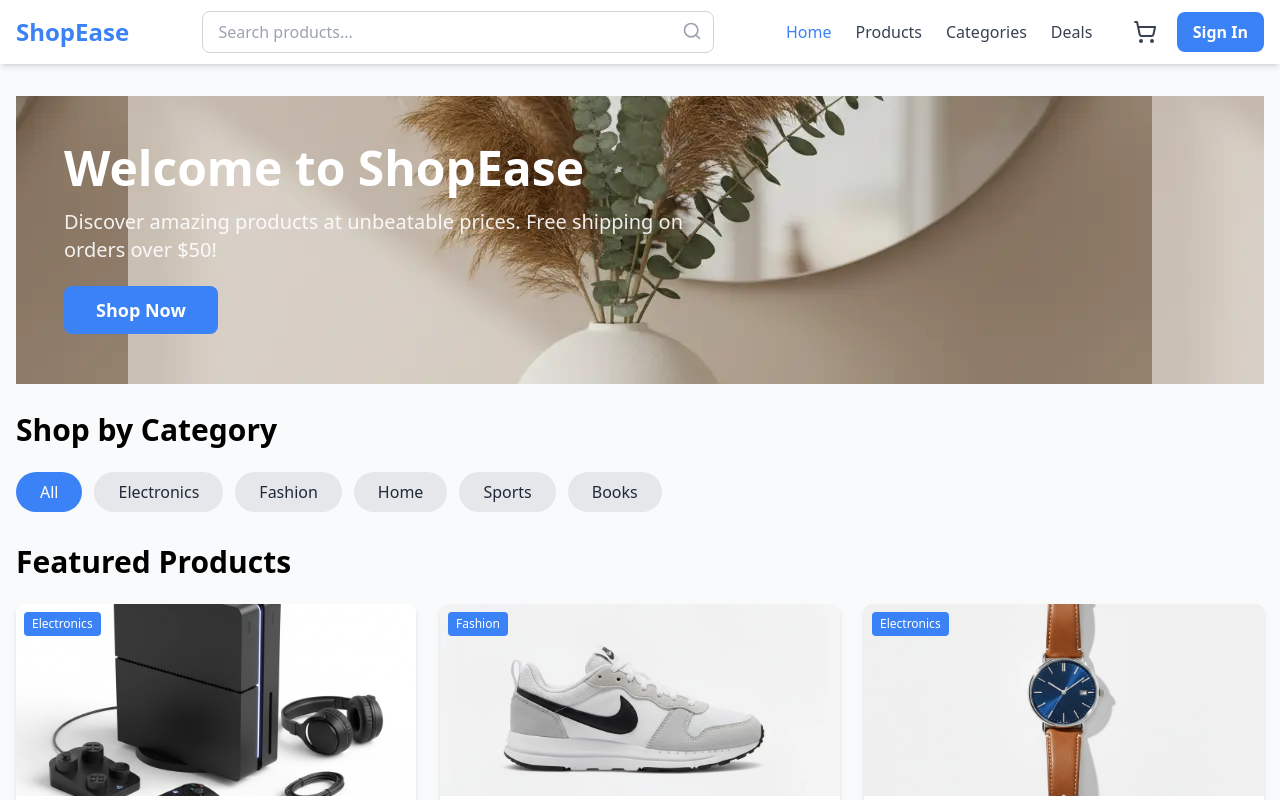
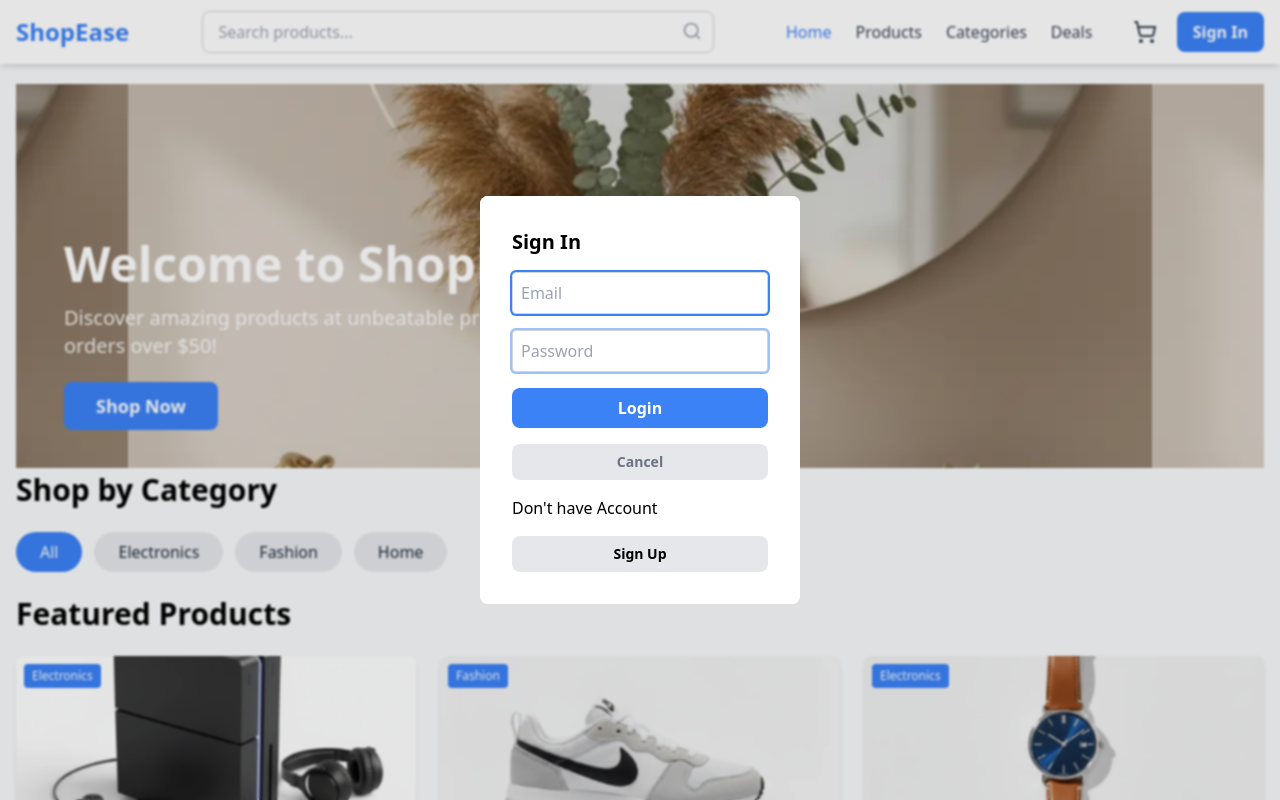
Before and after one commit to arpon-dev-stack/ShopEase, a React (Vite) app: page / in a window 1280 px wide. Both pictures are taken after a click on the button "Sign In". Shown: the top 800 px of the page. Built offline with nearby package versions, Linux system fonts and the light colour scheme.

Commit message:
add some new features

```diff
--- a/src/App.jsx
+++ b/src/App.jsx
@@ -10,40 +10,12 @@ import Categorie from './pages/Categorie'
 import Deal from './pages/Deal';
 
 function App() {
-  // const [cartItems, setCartItems] = useState([]);
-
-  // const handleAddToCart = (product) => {
-  //   setCartItems(prevItems => {
-  //     const existingItem = prevItems.find(item => item.id === product.id);
-  //     if (existingItem) {
-  //       return prevItems.map(item =>
-  //         item.id === product.id
-  //           ? { ...item, quantity: item.quantity + (product.quantity || 1) }
-  //           : item
-  //       );
-  //     }
-  //     return [...prevItems, { ...product, quantity: product.quantity || 1 }];
-  //   });
-  // };
-
-  // const handleRemoveItem = (productId) => {
-  //   setCartItems(prevItems => prevItems.filter(item => item.id !== productId));
-  // };
-
-  // const handleUpdateQuantity = (productId, newQuantity) => {
-  //   if (newQuantity < 1) return;
-  //   setCartItems(prevItems =>
-  //     prevItems.map(item =>
-  //       item.id === productId ? { ...item, quantity: newQuantity } : item
-  //     )
-  //   );
-  // };
 
   return (
     <Router>
-      <div className="min-w-[280px] max-w-[1400px] mx-auto flex flex-col">
+      <div className="min-w-[280px] max-w-[1400px] mx-auto flex flex-col relative">
         <Header/>
-        <main className="flex-1 container mx-auto px-4 py-8">
+        <main className="flex-1 container mx-auto px-4 py-5 z-30">
           <Routes>
             <Route path="/" element={<Home/>} />
             <Route path="/products" element={<ProductList/>} />
--- a/src/components/Cart.jsx
+++ b/src/components/Cart.jsx
@@ -7,7 +7,7 @@ import { selectCartTotals } from '../features/cart/cartSelectors';
 const Cart = () => {
   const dispatch = useDispatch();
   const cartItems = useSelector(state => state.cart);
-  const {shipping} = useSelector(selectCartTotals);
+  const { shipping } = useSelector(selectCartTotals);
 
   const calculateTotal = () => {
     return cartItems.items.reduce((total, item) => total + item.price * item.quantity, 0);
@@ -28,60 +28,56 @@ const Cart = () => {
   }
 
   return (
-    <div className="bg-white rounded-lg shadow-md p-6">
+    <div className="bg-white rounded-lg shadow-md sm:p-6">
       <h2 className="text-2xl font-bold text-gray-800 mb-6">Shopping Cart</h2>
 
       {/* Cart Items */}
-      <div className="grid grid-cols-4 grid-flow-row">
+      <div className="">
         {cartItems.items.map((item) => (
-          <div key={item.id} className="col-span-4 grid grid-cols-subgrid items-center border-b h-40">
+          <div key={item.id} className="border-b grid grid-cols-2">
             {/* Product Image */}
-            <div className="h-36 col-span-1 flex justify-start items-center">
+            <div className="flex justify-start gap-x-2">
               <img
                 src={item.image}
                 alt={item.name}
-                className="w-full h-full object-cover rounded"
+                className="w-20 h-20 object-cover rounded"
               />
-            </div>
-
-            {/* Product Info */}
-            <div className="flex-1 col-span-1 self-start p-2">
+              <div className="">
                 <h3 className="font-semibold text-gray-800">{item.name}</h3>
                 <p className="text-gray-600 text-sm">{item.category}</p>
                 <p className="text-primary font-bold">${item.price}</p>
               </div>
+            </div>
 
-            {/* Quantity Controls */}
-            <div className="flex sm:flex-row flex-col items-center justify-end col-span-1 gap-x-2">
+            {/* Product Info */}
+
+            <div className="flex justify-end p-2 gap-2">
+              <div className="flex items-center rounded-lg">
                 <button
-                onClick={() => {console.log("decrement"); dispatch(decrementQuantity(item))}}
-                className="p-1 rounded-full hover:bg-gray-200  bg-gray-100"
-                disabled={item.quantity <= 1}
+                  onClick={() => dispatch(decrementQuantity(item))}
+                  className="px-4 py-2 hover:bg-gray-100"
                 >
-                <Minus className="w-11 h-11" />
+                  -
                 </button>
-
-              <span className="w-8 text-center font-medium">{item.quantity}</span>
-
+                <span className="px-4 py-2 w-12 text-center">{item.quantity}</span>
                 <button
-                onClick={() => {console.log("increment"); dispatch(incrementQuantity(item))}}
-                className="p-1 rounded-full hover:bg-gray-200 bg-gray-100"
+                  onClick={() => dispatch(incrementQuantity(item))}
+                  className="px-4 py-2 hover:bg-gray-100"
                 >
-                <Plus className="w-11 h-11" />
+                  +
                 </button>
               </div>
-
-            {/* Total and Remove */}
-            <div className="text-right col-span-1 flex flex-col justify-center items-center">
+              <div className="text-right col-span-1 w-20 flex flex-col justify-center items-center">
                 <p className="font-bold text-gray-800 mb-2">
                   ${(item.price * item.quantity).toFixed(2)}
                 </p>
                 <button
-                onClick={() => {console.log("remove"); dispatch(removeFromCart(item))}}
+                  onClick={() => { console.log("remove"); dispatch(removeFromCart(item)) }}
                   className="text-red-500 hover:text-red-700"
                 >
                   <Trash2 className="w-7 h-7" />
                 </button>
+              </div>
             </div>
           </div>
         ))}
--- a/src/components/Header.jsx
+++ b/src/components/Header.jsx
@@ -1,4 +1,4 @@
-import { useState } from 'react';
+import { useState, useRef } from 'react';
 import { NavLink, Link } from 'react-router-dom';
 import { ShoppingCart, Search, Menu, X } from 'lucide-react';
 import { useSelector } from 'react-redux';
@@ -8,10 +8,45 @@ const Header = () => {
   const [isMenuOpen, setIsMenuOpen] = useState(false);
   const [searchQuery, setSearchQuery] = useState('');
   const cart = useSelector(state => state.cart);
-  const {itemCount} = useSelector(selectCartTotals)
+  const { itemCount } = useSelector(selectCartTotals);
+  const signInDialogRef = useRef();
+  const signUpDialogRef = useRef();
+
+  console.log(itemCount)
+
+  const openSignInModal = () => {
+    closeSignUpModel()
+    signInDialogRef.current?.showModal();
+  };
+
+  const openSignUpModel = () => {
+    closeSignInModal();
+    signUpDialogRef.current?.showModal();
+  }
+
+  const closeSignInModal = () => {
+    signInDialogRef.current?.close();
+  };
+
+  const closeSignUpModel = () => {
+    signUpDialogRef.current?.close();
+  }
+
+  // Close if clicking the backdrop
+  const handleSignInBackdropClick = (e) => {
+    if (e.target === signInDialogRef.current) {
+      closeSignInModal();
+    }
+  };
+
+  const handleSignUpBackdropClick = (e) => {
+    if (e.target === signUpDialogRef.current) {
+      closeSignUpModel();
+    }
+  };
 
   return (
-    <header className="bg-white shadow-md sticky top-0 z-50">
+    <header className="bg-white shadow-md sticky top-0 z-50 min-w-[280px]">
       <div className="container mx-auto px-4">
         <div className="flex items-center justify-between gap-4 h-16">
           {/* Logo */}
@@ -29,7 +64,7 @@ const Header = () => {
                 value={searchQuery}
                 onChange={(e) => setSearchQuery(e.target.value)}
               />
-              <Search className="absolute right-3 top-2.5 text-gray-400 w-5 h-5" />
+              <Search className="absolute right-3 top-2.5 text-gray-400 w-5 h-5 hover:text-primary" />
             </div>
           </div>
 
@@ -60,7 +95,7 @@ const Header = () => {
               )}
             </Link>
 
-            <button className="btn-primary hidden md:block">
+            <button className="btn-primary hidden md:block" onClick={openSignInModal}>
               Sign In
             </button>
 
@@ -125,10 +160,55 @@ const Header = () => {
               >
                 Deals
               </Link>
-              <button className="btn-primary mt-4">Sign In</button>
+              <button className="btn-primary mt-4" onClick={openModal}>Sign In</button>
             </div>
           </div>
         )}
+        <dialog
+          ref={signInDialogRef}
+          onClick={handleSignInBackdropClick}
+          className="rounded-lg p-0 backdrop:backdrop-blur-[1px]"
+        >
+          <div className="p-8 w-80 bg-white">
+            <h2 className="text-xl font-bold mb-4">Sign In</h2>
+            <form className="flex flex-col gap-4">
+              <input type="email" placeholder="Email" className="border p-2 rounded ring-2 border-gray-300 focus:outline-none focus:ring-primary" />
+              <input type="password" placeholder="Password" className="border p-2 rounded focus:ring-primary ring-2 focus:outline-none border-gray-300" />
+              <button type="submit" className="btn-primary text-white p-2 rounded-lg">
+                Login
+              </button>
+              <button type="button" onClick={closeSignInModal} className="text-gray-500 hover:bg-gray-300 active:bg-gray-400 bg-gray-200 font-semibold p-2 rounded-lg text-sm">
+                Cancel
+              </button>
+              <span>Don't have Account</span>
+              <button type="button" onClick={openSignUpModel} className="text-black hover:bg-gray-300 active:bg-gray-400 bg-gray-200 font-semibold p-2 rounded-lg text-sm">
+                Sign Up
+              </button>
+            </form>
+          </div>
+        </dialog>
+        <dialog ref={signUpDialogRef} onClick={handleSignUpBackdropClick} className='rounded-lg'>
+          <div className="p-8 w-80 bg-white">
+            <h2 className="text-xl font-bold mb-4">Sign Up</h2>
+            <form className="flex flex-col gap-4">
+              <input type="email" placeholder="Full name" className="border p-2 rounded ring-2 border-gray-300 focus:outline-none focus:ring-primary" />
+              <input type="password" placeholder="Email" className="border p-2 rounded focus:ring-primary ring-2 focus:outline-none border-gray-300" />
+              <input type="email" placeholder="Password" className="border p-2 rounded ring-2 border-gray-300 focus:outline-none focus:ring-primary" />
+              <input type="password" placeholder="Conform Password" className="border p-2 rounded focus:ring-primary ring-2 focus:outline-none border-gray-300" />
+
+              <button type="submit" className="btn-primary text-white p-2 rounded-lg">
+                Login
+              </button>
+              <button type="button" onClick={closeSignUpModel} className="text-gray-500 hover:bg-gray-300 active:bg-gray-400 bg-gray-200 font-semibold p-2 rounded-lg text-sm">
+                Cancel
+              </button>
+              <span>Have Account</span>
+              <button type="button" onClick={openSignInModal} className="text-black hover:bg-gray-300 active:bg-gray-400 bg-gray-200 font-semibold p-2 rounded-lg text-sm">
+                Sign In
+              </button>
+            </form>
+          </div>
+        </dialog>
       </div>
     </header>
   );
--- a/src/components/Hero.jsx
+++ b/src/components/Hero.jsx
@@ -3,7 +3,7 @@ import {memo} from 'react'
 
 function Hero () {
     return (
-        <section className="bg-[url(src/assets/accessories.webp)] h-72 bg-center text-white p-8 md:p-12">
+        <section className="bg-[url(src/assets/accessories.webp)] h-96 bg-center text-white p-8 md:p-12 flex items-end">
             <div className="max-w-2xl">
                 <h1 className="text-4xl md:text-5xl font-bold mb-4">
                     Welcome to ShopEase
@@ -11,7 +11,7 @@ function Hero () {
                 <p className="text-xl mb-8 opacity-90">
                     Discover amazing products at unbeatable prices. Free shipping on orders over $50!
                 </p>
-                <Link to="/products" className="btn-primary bg-primary text-white hover:bg-gray-100 text-lg px-8 py-3">
+                <Link to="/products" className="btn-primary bg-primary text-white hover:bg-blue-700 text-lg px-8 py-3">
                     Shop Now
                 </Link>
             </div>
--- a/src/components/ProductCard.jsx
+++ b/src/components/ProductCard.jsx
@@ -14,6 +14,7 @@ const ProductCard = memo(({ product}) => {
           src={product.image}
           alt={product.name}
           className="w-full h-full object-cover hover:scale-[1.001] transition-transform duration-300"
+          loading='lazy'
         />
         <span className="absolute top-2 left-2 bg-primary text-white text-xs px-2 py-1 rounded">
           {product.category}
--- /dev/null
+++ b/src/components/Singin.jsx
@@ -0,0 +1,11 @@
+import React from 'react'
+
+function Singin() {
+  return (
+    <div className='h-screen top-0 fixed z-40 backdrop-blur-[2px] w-full flex justify-center items-center'>
+        <div className='h-96 min-w-[240px] rounded-sm w-[500px] bg-white'></div>
+    </div>
+  )
+}
+
+export default Singin
--- a/src/data.js
+++ b/src/data.js
@@ -71,7 +71,7 @@ export const products = [
     name: "Wonen Jacket",
     price: 34.99,
     image: womenJacket,
-    category: "Fashions",
+    category: "Fashion",
     description: "Non-slip yoga mat with carrying strap",
     rating: 4.4,
     reviews: 73,
--- a/src/features/cart/cartSlice.js
+++ b/src/features/cart/cartSlice.js
@@ -12,15 +12,24 @@ const cartSlice = createSlice({
             const newItem = action.payload;
             const existingItem = state.items.find(item => item.id === newItem.id);
 
+            // Determine how much we are adding:
+            // If newItem.quantity exists, use it. Otherwise, default to 1.
+            const amountToAdd = newItem.quantity !== undefined ? newItem.quantity : 1;
+
             if (existingItem) {
-                existingItem.quantity++;
+                // Increment the existing quantity by the amount calculated above
+                existingItem.quantity += amountToAdd;
             } else {
-                state.items.push({ ...newItem, quantity: 1 });
+                // Create the new entry.
+                // We spread the item and set the quantity to our amountToAdd
+                state.items.push({
+                    ...newItem,
+                    quantity: amountToAdd
+                });
             }
         },
         incrementQuantity: (state, action) => {
 
-            console.log("action on increment", action.payload);
             // FIX: Find by ID, not the whole object
             const item = state.items.find(item => item.id === action.payload.id);
             if (item) {
@@ -29,7 +38,6 @@ const cartSlice = createSlice({
         },
         decrementQuantity: (state, action) => {
 
-            console.log("action on decrement", action.payload);
             // FIX: Find by ID
             const item = state.items.find(item => item.id === action.payload.id);
             if (item && item.quantity > 1) {
--- a/src/pages/CartPage.jsx
+++ b/src/pages/CartPage.jsx
@@ -65,7 +65,7 @@ const CartPage = () => {
                 <input
                   type="text"
                   placeholder="Enter code"
-                  className="flex-1 px-4 py-2 border border-gray-300 rounded-l-lg focus:outline-none focus:ring-2 focus:ring-primary"
+                  className="flex-1 px-4 min-w-0 py-2 border border-gray-300 rounded-l-lg focus:outline-none focus:ring-2 focus:ring-primary"
                 />
                 <button className="btn-secondary rounded-l-none">
                   Apply
@@ -76,11 +76,11 @@ const CartPage = () => {
             {/* Payment Methods */}
             <div className="mt-6">
               <h3 className="font-medium mb-3">We Accept</h3>
-              <div className="flex space-x-2">
+              <div className="grid sm:grid-cols-4 grid-cols-2 sm:grid-rows-1 lg:grid-cols-2 grid-rows-2 gap-2 grid-flow-row">
                 {['Visa', 'MasterCard', 'PayPal', 'Apple Pay'].map((method) => (
                   <div
                     key={method}
-                    className="flex-1 bg-gray-100 rounded-lg p-2 text-center text-sm"
+                    className="flex overflow-hidden justify-center items-center bg-gray-100 rounded-lg p-2 text-center text-sm h-12"
                   >
                     {method}
                   </div>
--- a/src/pages/Home.jsx
+++ b/src/pages/Home.jsx
@@ -1,38 +1,41 @@
-import React, { useDebugValue, useState } from 'react';
+import React, { useState } from 'react';
 import ProductCard from '../components/ProductCard';
-import { categories } from '../data';
 import { Link } from 'react-router-dom'
 import { filter } from '../features/product/initialProduct'
 import { useSelector, useDispatch } from 'react-redux';
 import Hero from '../components/Hero';
 
-const Home = ({ onAddToCart }) => {
-  const [selectedCategory, setSelectedCategory] = useState('All');
+const Home = () => {
   const dispatch = useDispatch();
   const initialProduct = useSelector(state => state.initialProduct);
   const cartCount = useSelector(state => state.cart)
+  const uniqueArray = ['All', ...new Set(initialProduct.map(product => product.category))];
+  const [selectCategory, setSelectCategory] = useState('All');
 
-  console.dir(cartCount)
+  const handleSelect = (param) => {
+    console.log(param)
+    setSelectCategory(param)
+  }
 
   return (
-    <div className="space-y-7">
+    <div className="">
       {/* Hero Section */}
       {/* <section className="bg-gradient-to-r from-primary to-secondary text-white rounded-2xl p-8 md:p-12"> */}
-      <Hero/>
+      <Hero />
       {/* Categories */}
-      <section>
+      <section className='mt-1'>
         <h2 className="text-3xl font-bold mb-6">Shop by Category</h2>
-        <div className="flex flex-wrap gap-3 mb-8">
-          {categories.map((category) => (
+        <div className="flex flex-wrap gap-3 mb-6">
+          {uniqueArray.map((product, key) => (
             <button
-              key={category}
-              onClick={() => { dispatch(filter(category)); setSelectedCategory(category) }}
-              className={`px-6 py-2 rounded-full transition ${selectedCategory === category
+              key={key}
+              onClick={() => { dispatch(filter(product)); handleSelect(product) }}
+              className={`px-6 py-2 rounded-full transition ${ product === selectCategory
                 ? 'bg-primary text-white'
                 : 'bg-gray-200 text-gray-800 hover:bg-gray-300'
                 }`}
             >
-              {category}
+              {product}
             </button>
           ))}
         </div>
@@ -46,7 +49,6 @@ const Home = ({ onAddToCart }) => {
             initialProduct.filter(product => product.isShow).map(product => <ProductCard
               key={product.id}
               product={product}
-              onAddToCart={onAddToCart}
             />)
           }
         </div>
--- a/src/pages/ProductDetail.jsx
+++ b/src/pages/ProductDetail.jsx
@@ -2,14 +2,18 @@ import React, { useState } from 'react';
 import { useParams, useNavigate } from 'react-router-dom';
 import { Star, Truck, Shield, RefreshCw, ChevronLeft } from 'lucide-react';
 import { products } from '../data';
+import { useSelector, useDispatch } from 'react-redux';
+import { incrementQuantity, decrementQuantity, addToCart } from '../features/cart/cartSlice';
 
 const ProductDetail = ({ onAddToCart }) => {
   const { id } = useParams();
   const navigate = useNavigate();
   const [quantity, setQuantity] = useState(1);
   const [selectedImage, setSelectedImage] = useState(0);
+  const dispatch = useDispatch();
+  const cartProducts = useSelector(state => state.initialProduct)
 
-  const product = products.find(p => p.id === parseInt(id));
+  const product = cartProducts.find(p => p.id === parseInt(id));
 
   if (!product) {
     return (
@@ -108,7 +112,7 @@ const ProductDetail = ({ onAddToCart }) => {
             {/* Action Buttons */}
             <div className="flex space-x-4 mb-8">
               <button
-                onClick={() => onAddToCart({ ...product, quantity })}
+                onClick={() => dispatch(addToCart({...product, quantity}))}
                 className="btn-primary flex-1 py-3 text-lg"
               >
                 Add to Cart
@@ -162,7 +166,7 @@ const ProductDetail = ({ onAddToCart }) => {
                 <div className="flex justify-between items-center">
                   <span className="text-primary font-bold">${relatedProduct.price}</span>
                   <button
-                    onClick={() => onAddToCart(relatedProduct)}
+                    onClick={() => dispatch(addToCart(relatedProduct))}
                     className="btn-primary text-sm px-3 py-1"
                   >
                     Add
```
Also changed, not shown: src/features/product/initialProduct.js (+4 -4 lines). Lines whose indentation alone changed are shown as unchanged.
